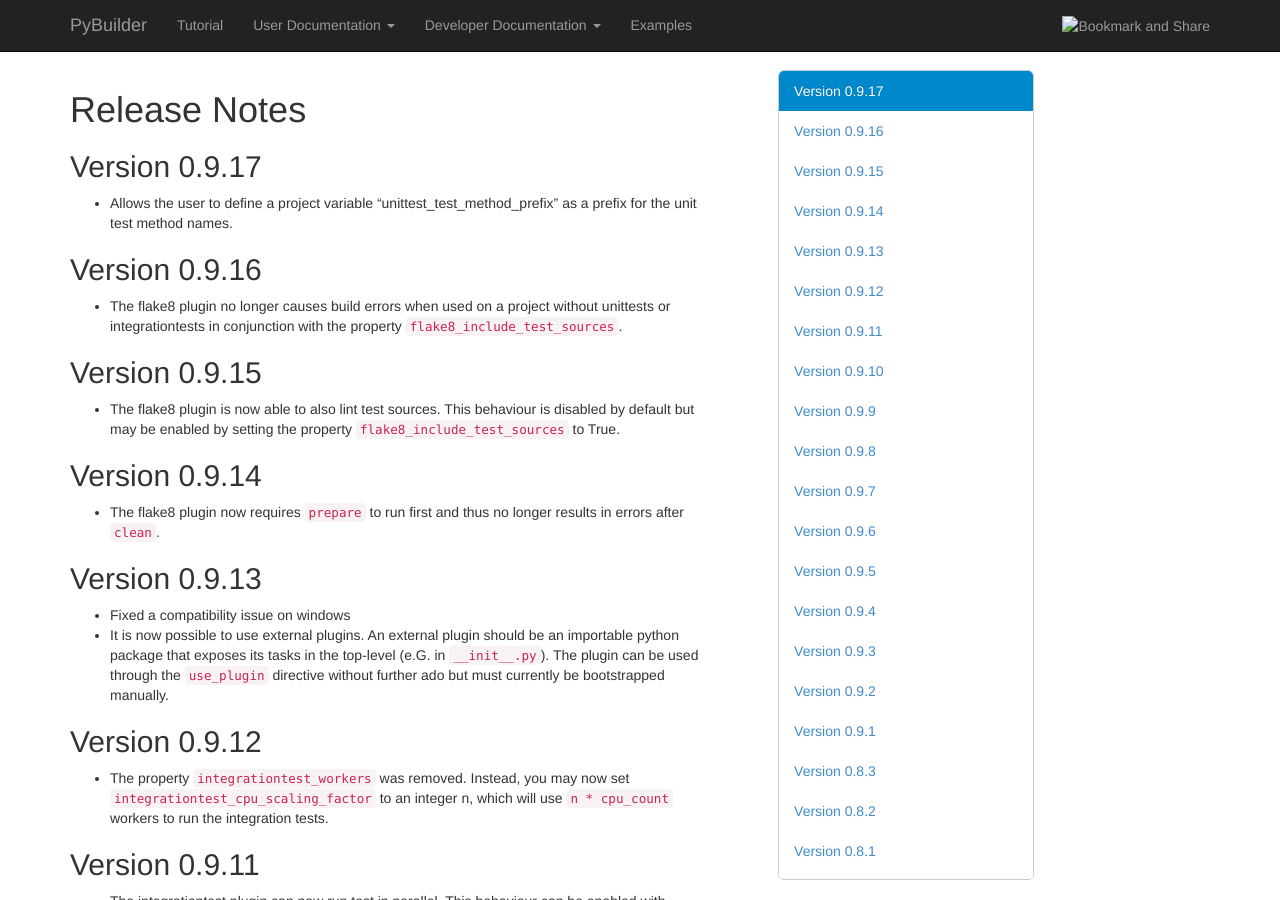
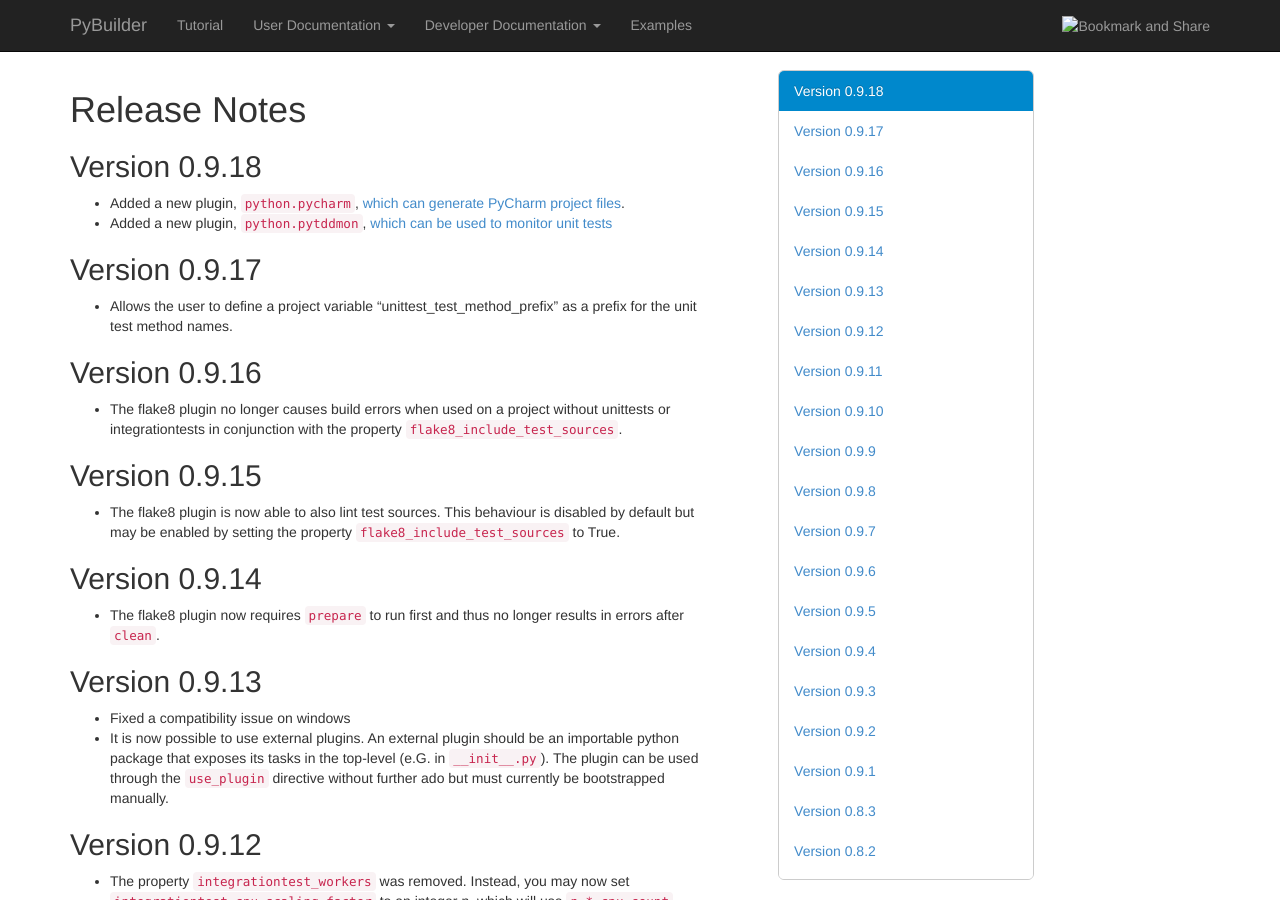
Before and after one commit to pybuilder/pybuilder.github.io, a Jekyll site: the page built from releasenotes/index.md, in a window 1280 px wide and 900 px high. Built offline with Jekyll 4.4.1, drawn with Linux system fonts in a browser that asks for light colours; nearby versions of some CDN libraries.

Commit message:
0.9.18 release notes

```diff
--- a/releasenotes/index.md
+++ b/releasenotes/index.md
@@ -5,10 +5,9 @@
 
 # Release Notes
 
-<!---## Version 0.9.17 (?)
+## Version 0.9.18
 * Added a new plugin, `python.pycharm`, [which can generate PyCharm project files](/documentation/plugins.html#ProjectfilesforJetbrainsPyCharm).
 * Added a new plugin, `python.pytddmon`, [which can be used to monitor unit tests](http://pybuilder.github.io/documentation/plugins.html#Visualfeedbackfortests)
--->
 
 ## Version 0.9.17
 * Allows the user to define a project variable "unittest_test_method_prefix" as a prefix for the unit test method names.
```
